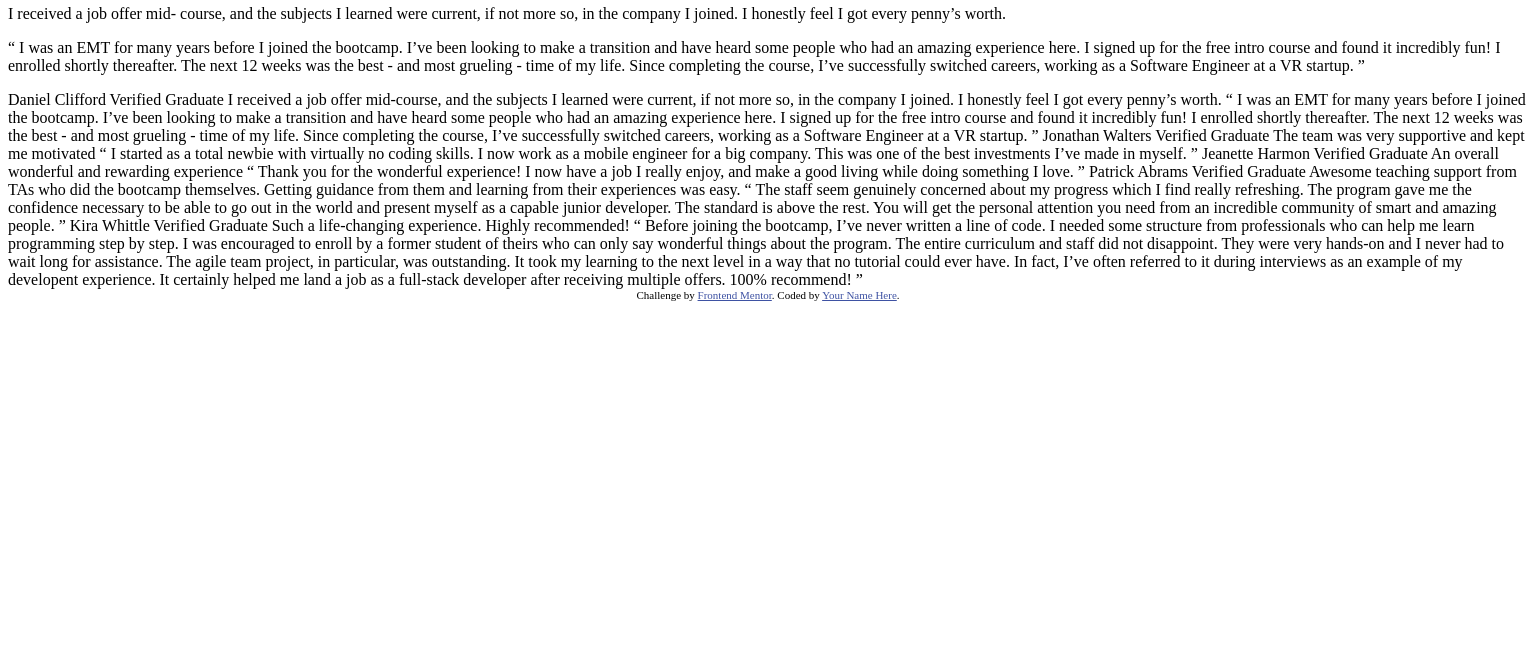
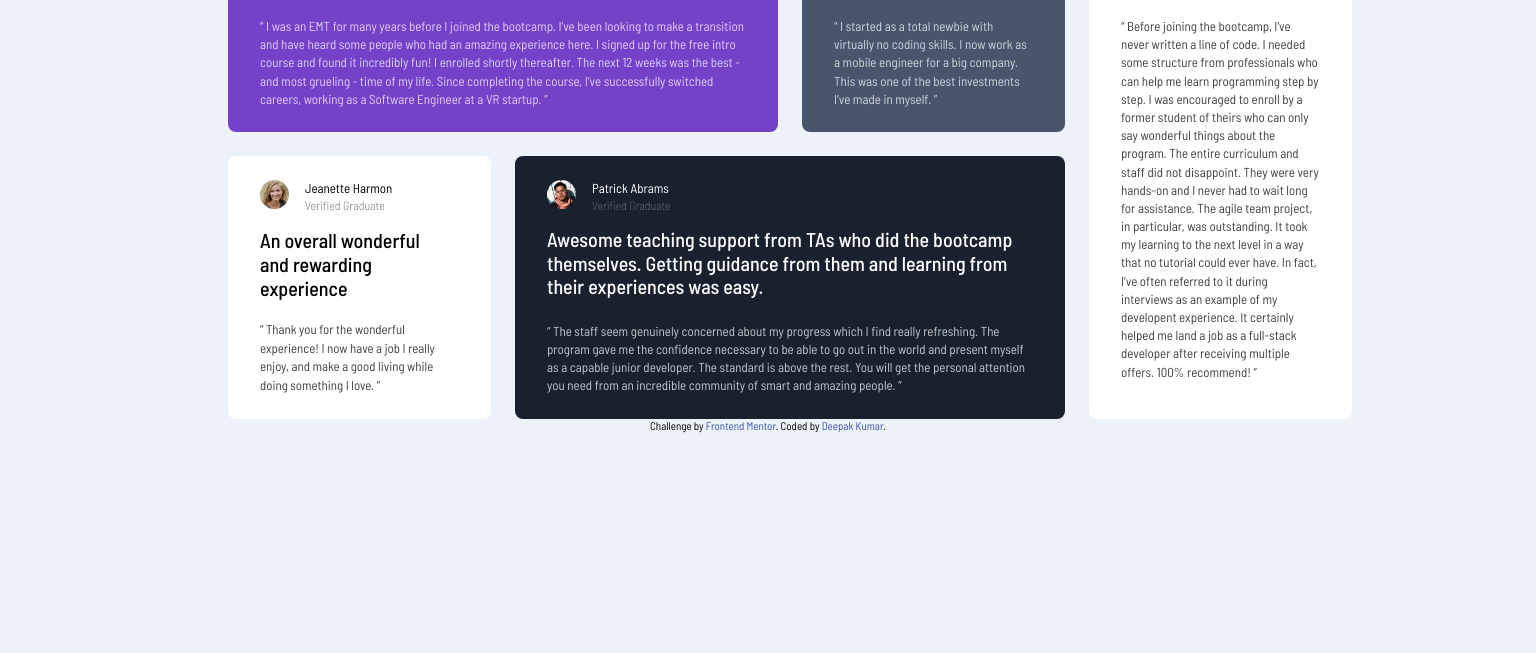
Before and after one commit to Deepak4511/testimonials-grid-section, a plain HTML site: page index.html in a window 1536 px wide. Shown: the part 147-800 px from the top of the page. Drawn offline with Linux system fonts and the light colour scheme.

Commit message:
updated code

```diff
--- a/index.html
+++ b/index.html
@@ -5,8 +5,12 @@
   <meta name="viewport" content="width=device-width, initial-scale=1.0"> <!-- displays site properly based on user's device -->
 
   <link rel="icon" type="image/png" sizes="32x32" href="./images/favicon-32x32.png">
+  <link rel="preconnect" href="https://fonts.googleapis.com">
+  <link rel="preconnect" href="https://fonts.gstatic.com" crossorigin>
+  <link href="https://fonts.googleapis.com/css2?family=Barlow+Semi+Condensed:ital,wght@0,100;0,200;0,300;0,400;0,500;0,600;0,700;0,800;0,900;1,100;1,200;1,300;1,400;1,500;1,600;1,700;1,800;1,900&display=swap" rel="stylesheet">
 
   <title>Frontend Mentor | [Challenge Name Here]</title>
+  <link rel="stylesheet" href="./styleSheet.css" />
 
   <!-- Feel free to remove these styles or customise in your own stylesheet 👍 -->
   <style>
@@ -15,7 +19,8 @@
   </style>
 </head>
 <body>
-  <div grid-container>
+  <div class="testimonial-sec">
+  <div class="grid-container">
     <div class="card">
       <header>
         <img src="./images/image-daniel.jpg" alt="user image" />
@@ -42,57 +47,80 @@
         </p>
       </div>
     </div>
-    <div class="card"></div>
-    <div class="card"></div>
-    <div class="card"></div>
-    <div class="card"></div>
-    <div></div>
-
+    <div class="card">
+      <header>
+        <img src="./images/image-jonathan.jpg" alt="user image" />
+        <!--header user data-->
+        <div class="user-data">
+          <p>Jonathan Walters</p>
+          <span>Verified Graduate</span>
         </div>
-  Daniel Clifford
-  Verified Graduate
-
-  I received a job offer mid-course, and the subjects I learned were current, if not more so,
-  in the company I joined. I honestly feel I got every penny’s worth.
-
-  “ I was an EMT for many years before I joined the bootcamp. I’ve been looking to make a
-  transition and have heard some people who had an amazing experience here. I signed up
-  for the free intro course and found it incredibly fun! I enrolled shortly thereafter.
-  The next 12 weeks was the best - and most grueling - time of my life. Since completing
-  the course, I’ve successfully switched careers, working as a Software Engineer at a VR startup. ”
-
-  Jonathan Walters
-  Verified Graduate
-
+      </header>
+      <div class="card-body">
+        <p>
           The team was very supportive and kept me motivated
-
+        </p>
+        <p>
           “ I started as a total newbie with virtually no coding skills. I now work as a mobile engineer
   for a big company. This was one of the best investments I’ve made in myself. ”
-
-  Jeanette Harmon
-  Verified Graduate
-
+        </p>
+      </div>
+    </div>
+    <div class="card">
+      <header>
+        <img src="./images/image-jeanette.jpg" alt="user image" />
+        <!--header user data-->
+        <div class="user-data">
+          <p>Jeanette Harmon</p>
+          <span>Verified Graduate</span>
+        </div>
+      </header>
+      <div class="card-body">
+        <p>
           An overall wonderful and rewarding experience
-
+        </p>
+        <p>
           “ Thank you for the wonderful experience! I now have a job I really enjoy, and make a good living
   while doing something I love. ”
-
-  Patrick Abrams
-  Verified Graduate
-
+        </p>
+      </div>
+    </div>
+    <div class="card">
+      <header>
+        <img src="./images/image-patrick.jpg" alt="user image" />
+        <!--header user data-->
+        <div class="user-data">
+          <p>Patrick Abrams</p>
+          <span>Verified Graduate</span>
+        </div>
+      </header>
+      <div class="card-body">
+        <p>
           Awesome teaching support from TAs who did the bootcamp themselves. Getting guidance from them and
   learning from their experiences was easy.
-
+        </p>
+        <p>
           “ The staff seem genuinely concerned about my progress which I find really refreshing. The program
   gave me the confidence necessary to be able to go out in the world and present myself as a capable
   junior developer. The standard is above the rest. You will get the personal attention you need from
   an incredible community of smart and amazing people. ”
-
-  Kira Whittle
-  Verified Graduate
-
+        </p>
+      </div>
+    </div>
+    <div class="card">
+      <header>
+        <img src="./images/image-kira.jpg" alt="user image" />
+        <!--header user data-->
+        <div class="user-data">
+          <p>Kira Whittle</p>
+          <span>Verified Graduate</span>
+        </div>
+      </header>
+      <div class="card-body">
+        <p>
           Such a life-changing experience. Highly recommended!
-
+        </p>
+        <p>
           “ Before joining the bootcamp, I’ve never written a line of code. I needed some structure from
   professionals who can help me learn programming step by step. I was encouraged to enroll by a former
   student of theirs who can only say wonderful things about the program. The entire curriculum and staff
@@ -101,10 +129,15 @@
   could ever have. In fact, I’ve often referred to it during interviews as an example of my developent
   experience. It certainly helped me land a job as a full-stack developer after receiving multiple offers.
   100% recommend! ”
+        </p>
+      </div>
+    </div>
 
+  </div>
+</div>
   <div class="attribution">
     Challenge by <a href="https://www.frontendmentor.io?ref=challenge" target="_blank">Frontend Mentor</a>.
-    Coded by <a href="#">Your Name Here</a>.
+    Coded by <a href="#">Deepak Kumar</a>.
   </div>
 </body>
 </html>
--- /dev/null
+++ b/styleSheet.css
@@ -0,0 +1,234 @@
+:root {
+  /*==== colors =====*/
+  --Moderateviolet: hsl(263, 55%, 52%);
+  --Verydarkgrayishblue: hsl(217, 19%, 35%);
+  --Verydarkblackishblue: hsl(219, 29%, 14%);
+  --White: hsl(0, 0%, 100%);
+  --Lightgray: hsl(0, 0%, 81%);
+  --Lightgrayishblue: hsl(210, 46%, 95%);
+}
+
+* {
+  margin: 0;
+  padding: 0;
+  text-decoration: none;
+  box-sizing: border-box;
+  list-style: none;
+}
+
+body {
+  background-color: var(--Lightgrayishblue);
+  font-family: "Barlow Semi Condensed", serif;
+}
+
+.grid-container {
+  display: grid;
+  grid-template-columns: 1fr;
+  gap: 1.5rem;
+  padding-block: 4.5rem;
+  padding-inline: 1.5rem;
+}
+
+.card:first-of-type {
+  background-color: var(--Moderateviolet);
+}
+
+.card:nth-of-type(2) {
+  background-color: var(--Verydarkgrayishblue);
+}
+.card:nth-of-type(3) {
+  background-color: var(--White);
+}
+.card:nth-of-type(4) {
+  background-color: var(--Verydarkblackishblue);
+}
+.card:nth-of-type(5) {
+  background-color: var(--White);
+}
+
+.card:first-of-type {
+    background-color: var(--Moderateviolet);
+    img {
+      border-radius: 50%;
+      border: 2px solid hsl(263, 74%, 63%);
+      /* width: 33px;
+      height: 33px; */
+    }
+  }
+
+img {
+  border-radius: 50%;
+
+  width: 29px;
+    height: 29px;
+}
+
+header{
+    display: flex;
+    gap: 1rem;
+}
+
+.user-data{
+    margin-bottom: 1rem;
+    display: flex;
+    flex-direction: column;
+    justify-content: center;
+}
+
+.user-data p {
+    color: var(--White);
+    font-size: 13px;
+    font-weight: 400;
+    margin-bottom: 2px;
+}
+
+.user-data span {
+    color: var(--White);
+    font-size: 12px;
+    font-weight: 100;
+    opacity: 50%;
+}
+
+.card-body {
+    p:first-of-type {
+      color: var(--White);
+      font-size: 20px;
+      font-weight: 500;
+      line-height: 1.2;
+      margin-bottom: 1.25rem;
+    }
+    p:last-of-type {
+      font-size: 13px;
+      color: var(--White);
+      opacity: 75%;
+      line-height: 1.4;
+    }
+  }
+
+  .card:nth-of-type(3),
+.card:nth-of-type(5) {
+  .user-data {
+    margin-bottom: 1rem;
+    display: flex;
+    flex-direction: column;
+    justify-content: center;
+  }
+  .user-data p {
+    color: var(--Verydarkblackishbluee);
+    font-size: 13px;
+    font-weight: 400;
+    margin-bottom: 2px;
+  }
+  .user-data span {
+    color: var(--Verydarkblackishbluee);
+    font-size: 12px;
+    font-weight: 300;
+  }
+  .card-body {
+    p:first-of-type {
+      color: var(--Verydarkblackishbluee);
+      font-size: 20px;
+      font-weight: 500;
+      line-height: 1.2;
+      margin-bottom: 1.25rem;
+    }
+    p:last-of-type {
+      font-size: 13px;
+      color: var(--Verydarkblackishbluee);
+      opacity: 75%;
+
+      line-height: 1.4;
+    }
+  }
+}
+
+.card {
+  border-radius: 9px;
+  padding-inline: 2rem;
+  padding-block: 1.55rem;
+}
+
+@media (min-width: 1400px) {
+
+    body{
+
+    }
+
+    .testimonial-sec{
+        display: flex;
+        align-items: center;
+        justify-content: center;
+
+    }
+
+    .grid-container {
+        grid-template-columns: repeat(4, 263px);
+        grid-template-rows: auto auto;
+        gap: 1.5rem;
+        max-width: 1080px;
+        padding-block: 0;
+        padding-inline: 0;
+    }
+
+  .card:nth-of-type(1) {
+    grid-column: 1/3;
+    background-image: url(./images/bg-pattern-quotation.svg);
+    background-repeat: no-repeat;
+    background-position-x: 80%;
+  }
+
+  .card:nth-of-type(2) {
+  }
+
+  .grid-container .card:nth-of-type(3) {
+    .card-body {
+      p {
+        padding-inline-end: 10px;
+        line-height: 1.2;
+      }
+      p:last-of-type {
+        font-size: 12.9px;
+        line-height: 1.45;
+        padding-inline-end: 0;
+      }
+    }
+  }
+
+  .card:nth-of-type(4) {
+    grid-column: 2/4;
+    grid-row: 2;
+  }
+
+  .card:nth-of-type(5) {
+    grid-column: 4;
+    grid-row: 1/3;
+  }
+  .card {
+    border-radius: 8px;
+    padding-inline: 2rem;
+    padding-block: 1.5rem;
+  }
+
+  .card:nth-of-type(4) {
+    .card-body {
+      p:first-of-type {
+        font-weight: 500;
+        line-height: 1.18;
+        margin-bottom: 1.45rem;
+      }
+      p:last-of-type {
+        padding-inline-end: 0;
+        opacity: 75%;
+        padding-bottom: 0;
+      }
+    }
+  }
+}
+
+@media (min-width: 786px) and (max-width: 1399px) {
+    .grid-container{
+            grid-template-columns: repeat(3, 1fr);
+            grid-template-rows: repeat(2, 1fr);
+            }
+
+}
```
Lines whose indentation alone changed are shown as unchanged.
